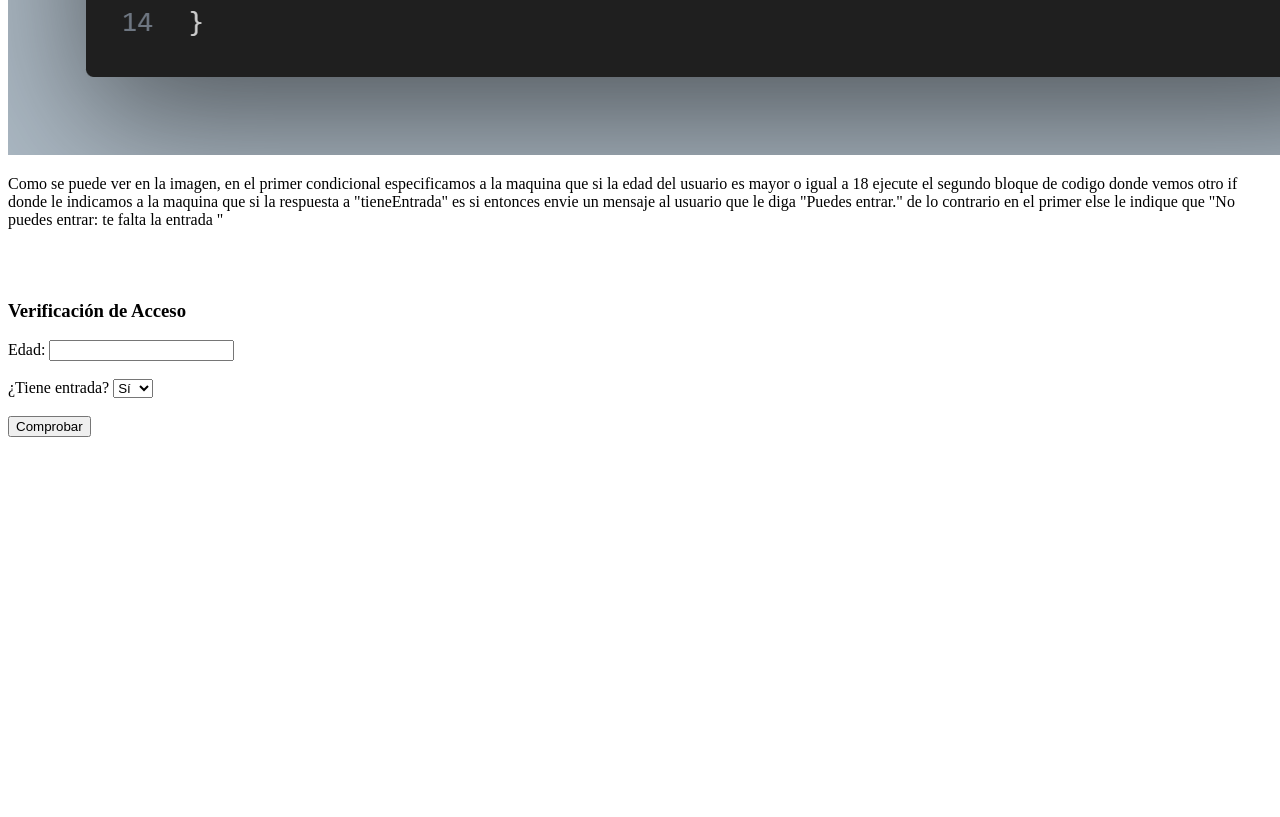
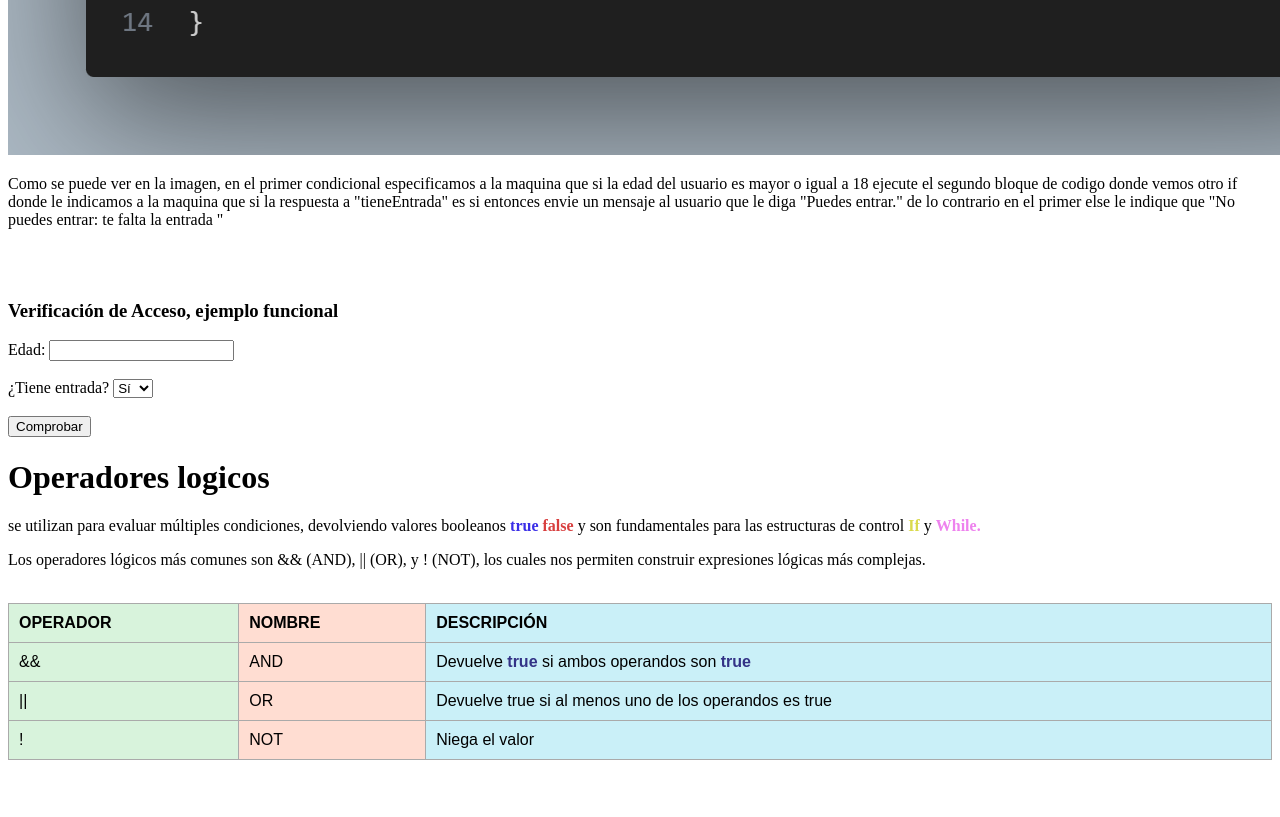
Before and after one commit to nareshcarranza-create/JavaScript-Bootcamp, a plain HTML site: page index.html in a window 1280 px wide. Shown: the part 835-1652 px from the top of the page. Before the commit the page ends 1288 px from the top, so only its background shows below. Drawn offline with Linux system fonts and the light colour scheme.

Commit message:
Los siguientes cambios son dela segunda partel, operadores logicos parte 1

```diff
--- a/index.html
+++ b/index.html
@@ -22,7 +22,10 @@
 
 
 
-        <h3>Verificación de Acceso</h3>
+
+
+        <div class="ejemplo-condicional-anidado">
+        <h3>Verificación de Acceso, ejemplo funcional</h3>
 
         <label for="edad">Edad:</label>
         <input type="number" id="edad">
@@ -38,6 +41,81 @@
         <button onclick="verificar()">Comprobar</button>
 
         <p id="mensaje"></p>
+        </div>
+
+
+
+
+
+
+
+
+        <div class="operadores-logicos">
+            <h1>Operadores logicos</h1>
+            <p>se utilizan para evaluar múltiples condiciones, devolviendo valores booleanos  <b  style="color: rgb(58, 46, 231);">true</b><b style="color: rgb(216, 63, 63);"> false</b> y son fundamentales para las estructuras de control <b style="color: rgb(218, 218, 77);">If</b> y <b style="color: violet;">While.</b></p>
+            <p>Los operadores lógicos más comunes son && (AND), || (OR), y ! (NOT), los cuales nos permiten construir expresiones lógicas más complejas.</p>
+            <br>
+
+
+
+
+            <div class="tabla-operadores-logicos">
+                <table style="border-collapse: collapse; width: 100%; font-family: Arial, sans-serif; font-size: 16px;">
+                <!-- Definir estilos por columna -->
+                <colgroup>
+                <col style="background-color: #D8F3DC; font-weight: bold;" />
+                <col style="background-color: #FFDDD2;" />
+                <col style="background-color: #CAF0F8;" />
+                </colgroup>
+                <!-- Encabezado de la tabla -->
+                <thead>
+                <tr>
+                <th style="border: 1px solid #aaa; padding: 10px; text-align: left;">OPERADOR</th>
+                <th style="border: 1px solid #aaa; padding: 10px; text-align: left;">NOMBRE</th>
+                <th style="border: 1px solid #aaa; padding: 10px; text-align: left;">DESCRIPCIÓN</th>
+                </tr>
+                </thead>
+                <!-- Cuerpo de la tabla -->
+                <tbody>
+                <tr>
+                <td style="border: 1px solid #aaa; padding: 10px;">&&</td>
+                <td style="border: 1px solid #aaa; padding: 10px;">AND</td>
+                <td style="border: 1px solid #aaa; padding: 10px;">Devuelve <b style="color: rgb(50, 50, 134);">true </b>si ambos operandos son <b style="color: rgb(50, 50, 134);">true </b></td>
+                </tr>
+                <tr>
+                <td style="border: 1px solid #aaa; padding: 10px;">||</td>
+                <td style="border: 1px solid #aaa; padding: 10px;">OR</td>
+                <td style="border: 1px solid #aaa; padding: 10px;">Devuelve true si al menos uno de los operandos es true</td>
+                </tr>
+                <tr>
+                <td style="border: 1px solid #aaa; padding: 10px;">!</td>
+                <td style="border: 1px solid #aaa; padding: 10px;">NOT</td>
+                <td style="border: 1px solid #aaa; padding: 10px;">Niega el valor</td>
+                </tr>
+                </tbody>
+                </table>
+            </div>
+            <br><br><br>
+        </div>
+
+
+
+
+
+
+
+
+
+
+
+
+
+
+
+
+
+
+
 
     </div>
 
```
Also changed, not shown: 1 other file. Lines whose indentation alone changed are shown as unchanged.
